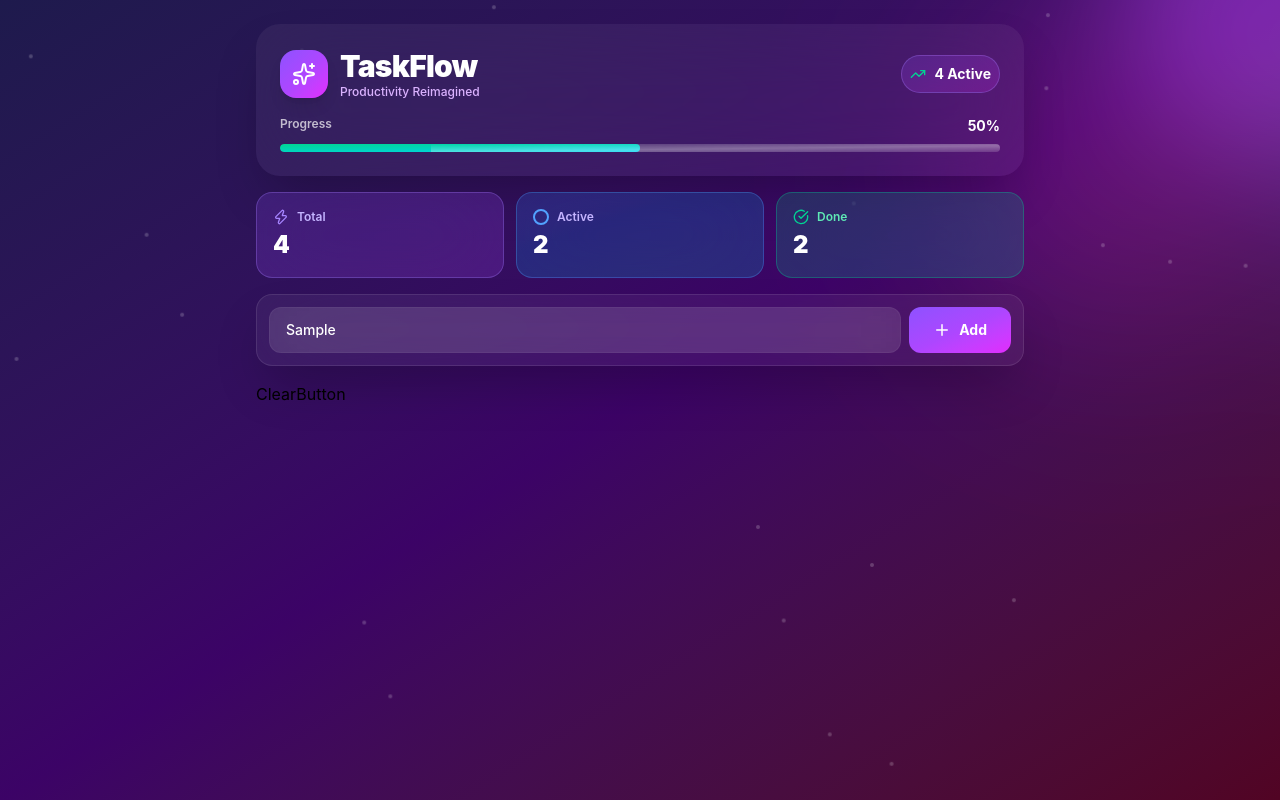
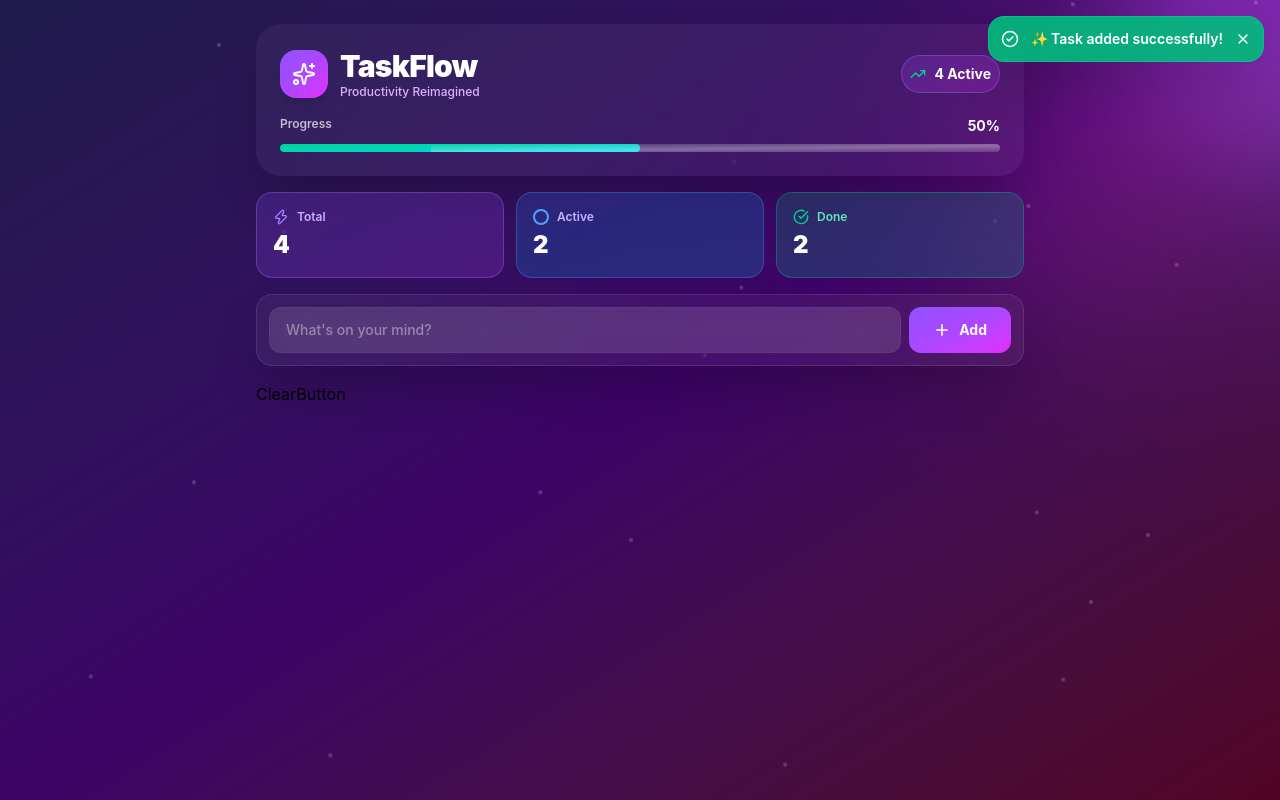
Before and after one commit to kapilchandrawal/Task-Flow-App, a React (Vite) app: page / in a window 1280 px wide. Both pictures are taken after typing "Sample" into the empty fields and a click on the button "Add". Built offline with nearby package versions, Linux system fonts and the light colour scheme.

Commit message:
Build Todo logic

```diff
--- a/src/App.jsx
+++ b/src/App.jsx
@@ -1,4 +1,4 @@
-import React from "react";
+import { React, useState } from "react";
 import Animate from "./components/Animate";
 import Notification from "./components/Notification";
 import Header from "./components/Header";
@@ -7,21 +7,76 @@ import Input from "./components/Input";
 import TodoList from "./components/TodoList";
 import ClearButton from "./components/ClearButton";
 
+const playSound = (data) => {};
+
 const App = () => {
+  const STORAGE_KEY = "todos";
+
+  const [todos, setTodos] = useState([]);
+  const [input, setInput] = useState("");
+  const [notification, setNotification] = useState(null);
+  const [editingId, setEditingId] = useState(null);
+  const [editText, setEditText] = useState("");
+  const [hasLoaded, setHasLoaded] = useState(false);
+
+  console.log("todo", todos);
+
+
+  // Get from localStorage
+
+  // Save to localStorage
+
+  // Show notification
+  const showNotification = (message, type = "success") => {
+    setNotification({message, type});
+    setTimeout(() => {
+      setNotification(null);
+    }, 3000);
+  };
+
+  // Add todos
+  const handleAddTodo = () => {
+    if (!input.trim()) return;
+
+    const newTodo = {
+      id: Date.now(),
+      text: input,
+      completed: false,
+      createdAt: new Date().toISOString(),
+    };
+
+    setTodos([newTodo, ...todos]);
+    setInput("");
+    playSound("add");
+    showNotification("✨ Task added successfully!", "success");
+  };
+
+  // Update todo
+
+  // Delete todo
+
   return (
     <>
       <div className="min-h-screen bg-linear-to-br from-indigo-950 via-purple-950 to-pink-950 p-3 sm:p-6 relative overflow-hidden">
         <Animate />
-        <Notification />
+        <Notification
+          notification={notification}
+          onClose={() => setNotification(null)}
+        />
 
         <div className="max-w-3xl mx-auto relative z-10">
           <Header />
           <StatsGrid />
-          <Input />
+          <Input
+            value={input}
+            onChange={(e) => setInput(e.target.value)}
+            onAdd={handleAddTodo}
+          />
           <TodoList />
           <ClearButton />
         </div>
-        <style>{`
+        <style>
+          {`
           @keyframes slideIn {
             from {
               opacity: 0;
--- a/src/components/Input.jsx
+++ b/src/components/Input.jsx
@@ -1,10 +1,10 @@
 import React from "react";
 import { Plus } from "lucide-react";
 
-const Input = () => {
-  let value;
-  let onChange;
-  let onAdd;
+const Input = ({value, onChange, onAdd}) => {
+  // let value;
+  // let onChange;
+  // let onAdd;
   let onKeyPress;
 
   return (
--- a/src/components/Notification.jsx
+++ b/src/components/Notification.jsx
@@ -1,9 +1,9 @@
 import React from "react";
 import { CheckCircle2, AlertCircle, X } from "lucide-react";
 
-const Notification = () => {
-  let notification;
-  let onClose;
+const Notification = ({notification, onClose}) => {
+  // let notification;
+  // let onClose;
 
   if (!notification) return null;
 
@@ -14,13 +14,13 @@ const Notification = () => {
           className={`flex items-center gap-3 px-3 py-3 rounded-2xl shadow-2xl backdrop-blur-2xl border ${
             notification.type === "success"
               ? "bg-emerald-500/90 border-emerald-400/50 text-white"
-              : notification === "error"
+              : notification.type === "error"
                 ? "bg-rose-500/50 border-rose-400/50 text-white"
                 : "bg-blue-500/90 border-blue-400/50 text-white "
           }`}
         >
-          {notification.type == "success" && <CheckCircle2 size={18} />}
-          {notification.type == "success" && <AlertCircle size={18} />}
+          {notification.type === "success" && <CheckCircle2 size={18} />}
+          {notification.type === "error" && <AlertCircle size={18} />}
           <span className="font-semibold text-sm">{notification.message}</span>
           <button
             onClick={onClose}
```
